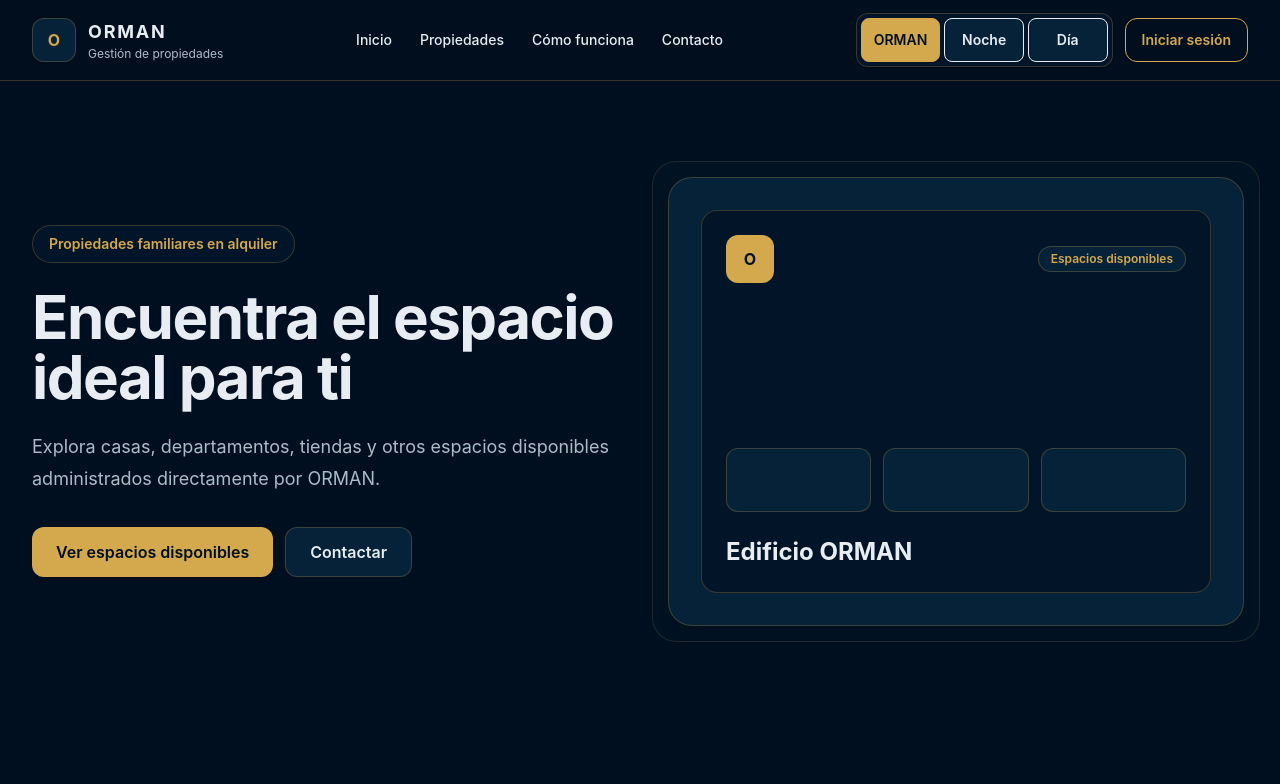
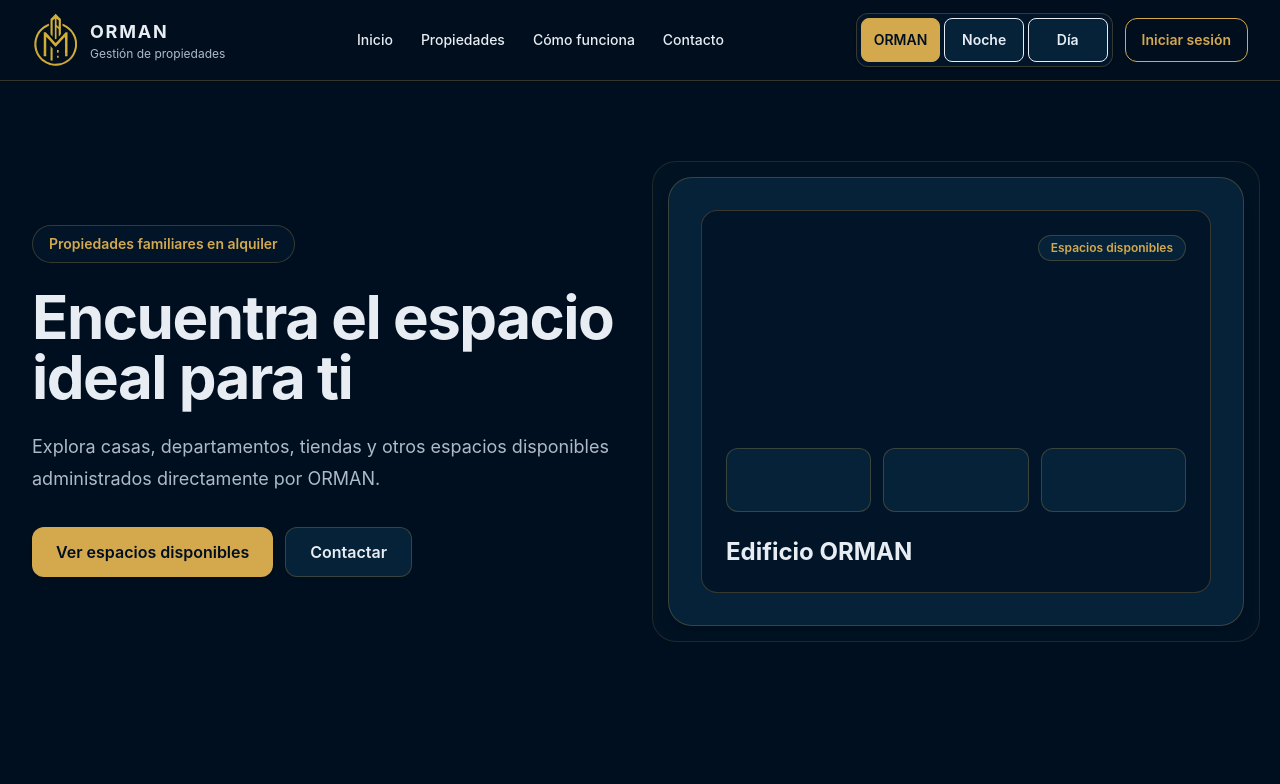
Before and after one commit to Xavier2206/Orman_Frontend, an Angular app: page / in a window 1280 px wide. Shown: the top 784 px of the page. Built offline with nearby package versions, Linux system fonts and the light colour scheme.

Commit message:
fix(landing): integrar logotipo oficial de ORMAN

```diff
--- a/src/app/features/public/landing/components/hero-section/hero-section.component.html
+++ b/src/app/features/public/landing/components/hero-section/hero-section.component.html
@@ -46,11 +46,7 @@
         <div
           class="flex aspect-4/3 flex-col justify-between rounded-2xl border border-theme-border bg-surface p-6"
         >
-          <div class="flex items-center justify-between">
-            <span
-              class="grid size-12 place-items-center rounded-xl bg-accent font-bold text-accent-contrast"
-              >O</span
-            >
+          <div class="flex items-center justify-end">
             <span
               class="rounded-full border border-theme-border bg-card px-3 py-1 text-xs font-semibold text-accent"
             >
--- a/src/app/features/public/landing/components/public-header/public-header.component.html
+++ b/src/app/features/public/landing/components/public-header/public-header.component.html
@@ -6,14 +6,14 @@
   >
     <a
       href="#inicio"
-      class="flex min-h-11 items-center gap-3 rounded-lg"
-      aria-label="ORMAN, ir al inicio"
+      class="flex min-h-14 items-center gap-3 rounded-lg"
+      aria-label="Ir al inicio de ORMAN"
     >
-      <span
-        class="grid size-11 place-items-center rounded-xl border border-theme-border bg-card font-bold text-accent"
-      >
-        O
-      </span>
+      <img
+        class="h-12 w-auto shrink-0 object-contain lg:h-14"
+        src="/images/brand/orman-logo.svg"
+        alt="ORMAN - Gestión de propiedades"
+      />
       <span>
         <span class="block text-lg font-bold tracking-widest text-content">ORMAN</span>
         <span class="block text-xs text-muted">Gestión de propiedades</span>
```
Also changed, not shown: 6 other files (tests, documents, lock files or other folders).
